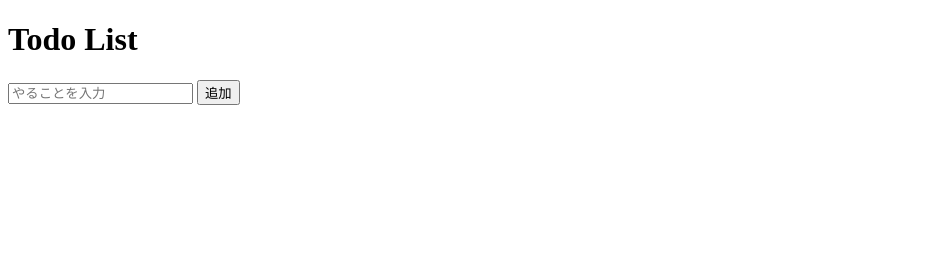
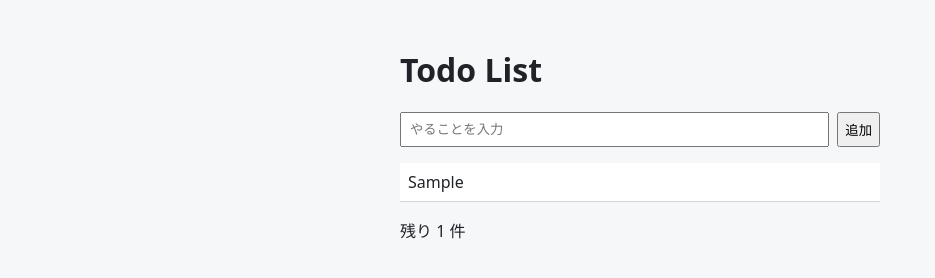
Before and after one commit to wheatandcat/cacika-sample-todo, a plain HTML site: page index.html in a window 1280 px wide. Both pictures are taken after typing "Sample" into the empty fields and a click on the button "追加". Shown: the whole page, without its empty margins (0-935 px from the left). Drawn offline with Linux system fonts and the light colour scheme.

Commit message:
Todo の一覧と残り件数を表示する

```diff
--- a/app.js
+++ b/app.js
@@ -1,7 +1,20 @@
 const form = document.getElementById("todo-form");
 const input = document.getElementById("todo-input");
+const list = document.getElementById("todo-list");
+const count = document.getElementById("todo-count");
 
 let todos = [];
+
+function render() {
+  list.innerHTML = "";
+  for (const todo of todos) {
+    const li = document.createElement("li");
+    li.textContent = todo.title;
+    list.appendChild(li);
+  }
+  const remaining = todos.filter((todo) => !todo.done).length;
+  count.textContent = `残り ${remaining} 件`;
+}
 
 form.addEventListener("submit", (event) => {
   event.preventDefault();
@@ -9,4 +22,7 @@ form.addEventListener("submit", (event) => {
   if (!title) return;
   todos.push({ id: Date.now(), title, done: false });
   input.value = "";
+  render();
 });
+
+render();
--- a/index.html
+++ b/index.html
@@ -4,6 +4,7 @@
   <meta charset="utf-8">
   <meta name="viewport" content="width=device-width, initial-scale=1">
   <title>Todo List</title>
+  <link rel="stylesheet" href="style.css">
 </head>
 <body>
   <main>
@@ -12,6 +13,8 @@
       <input id="todo-input" type="text" placeholder="やることを入力" required>
       <button type="submit">追加</button>
     </form>
+    <ul id="todo-list"></ul>
+    <p id="todo-count"></p>
   </main>
   <script src="app.js"></script>
 </body>
--- /dev/null
+++ b/style.css
@@ -0,0 +1,36 @@
+body {
+  font-family: system-ui, sans-serif;
+  background: #f6f7f9;
+  color: #1f2328;
+  margin: 0;
+}
+
+main {
+  max-width: 480px;
+  margin: 48px auto;
+  padding: 0 16px;
+}
+
+form {
+  display: flex;
+  gap: 8px;
+}
+
+input[type="text"] {
+  flex: 1;
+  padding: 8px;
+}
+
+ul {
+  list-style: none;
+  padding: 0;
+}
+
+li {
+  display: flex;
+  align-items: center;
+  gap: 8px;
+  padding: 8px;
+  background: #fff;
+  border-bottom: 1px solid #d0d7de;
+}
```
